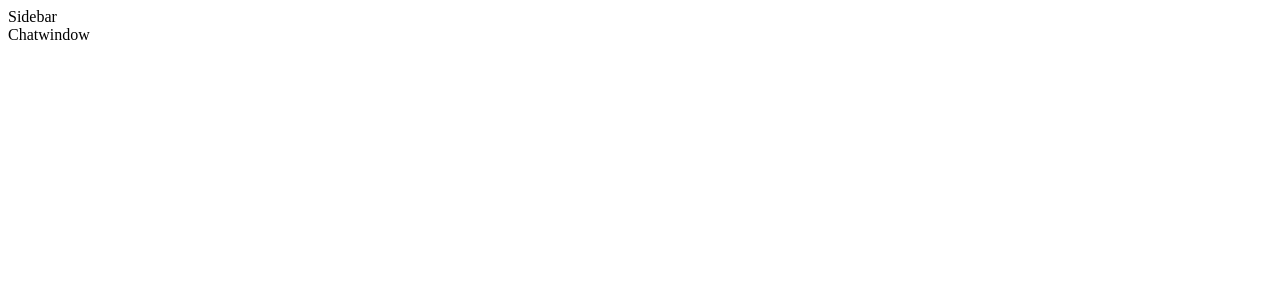
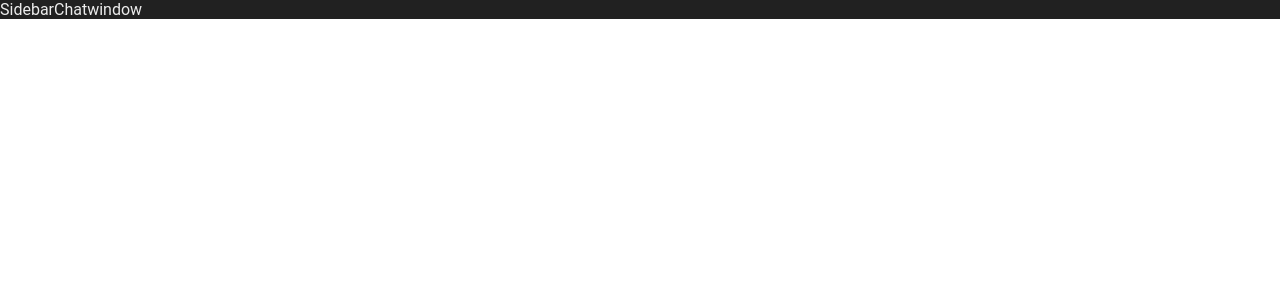
Before and after one commit to Abanisikder/PromptGpt, a React app in the folder Frontend/: page / in a window 1280 px wide. Shown: the top 300 px of the page. Built offline with nearby package versions, Linux system fonts and the light colour scheme; the HTML template or start-up script is replaced by a standard one.

Commit message:
creating context component and implement some style in app component like chatgpt

```diff
--- a/Frontend/src/App.css
+++ b/Frontend/src/App.css
@@ -0,0 +1,12 @@
+*{
+    color: #ececec;
+    font-family: 'Roboto','open sans','helvetica neue','sans-serif';
+}
+body{
+    margin:0;
+    padding: 0;
+}
+.app{
+    background-color: #212121;
+    display: flex;
+}
--- a/Frontend/src/App.jsx
+++ b/Frontend/src/App.jsx
@@ -2,16 +2,20 @@
 import './App.css'
 import Sidebar from './sidebar'
 import Chatwindow from './Chatwindow'
+import { MyContext } from './MyContext'
 
 function App() {
+  const providerValues={};
 
 
   return (
-    <>
+    <div className='app'>
+      <MyContext.Provider value={providerValues}>
     <Sidebar/>
     <Chatwindow/>
+    </MyContext.Provider>
 
-    </>
+    </div>
   )
 }
 
--- /dev/null
+++ b/Frontend/src/MyContext.jsx
@@ -0,0 +1,2 @@
+import { createContext } from "react";
+export const MyContext=createContext("");
```
Also changed, not shown: Frontend/src/assets/blacklogo.png (added).
